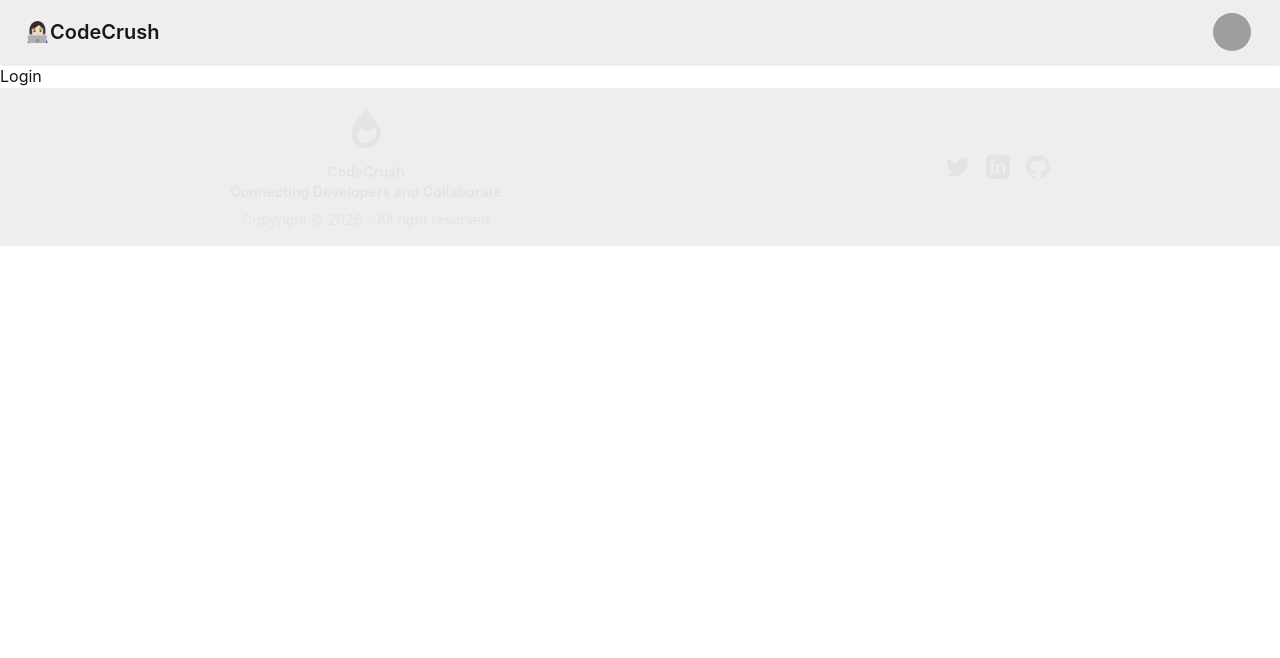
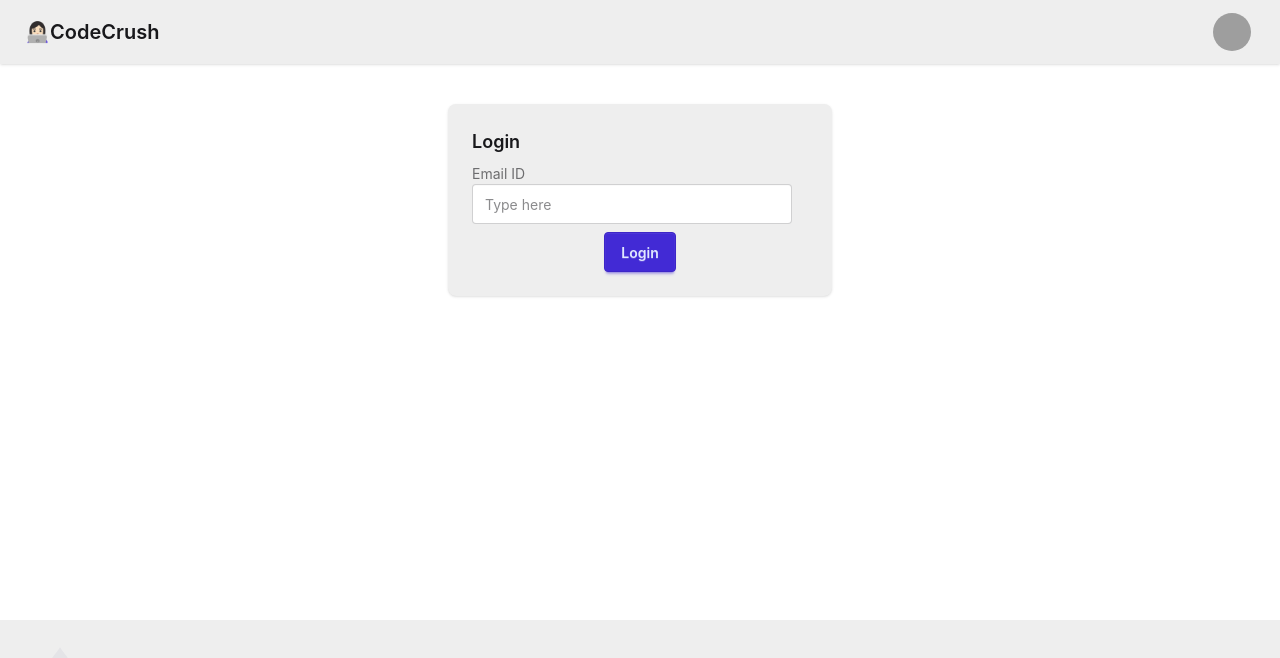
Before and after one commit to RamitRoshan/codecrush, a React (Vite) app in the folder frontend/: page /login in a window 1280 px wide. Shown: the top 658 px of the page. Built offline with nearby package versions, Linux system fonts and the light colour scheme; grey boxes are pictures that could not be loaded.

Commit message:
implements text input in login and improve the tailwind of footer

```diff
--- a/frontend/src/components/Body.jsx
+++ b/frontend/src/components/Body.jsx
@@ -4,12 +4,37 @@ import Footer from "./Footer"
 
 const Body = () => {
   return (
-    <div>
-        <NavBar/>
+    <div className="min-h-screen flex flex-col">
+
+      <NavBar/>
+
+      {/* Main Content */}
+      <main className="flex-1">
         <Outlet/>
-        <Footer/>
+      </main>
+
+      <Footer/>
+
     </div>
   )
 }
 
 export default Body
+
+
+
+// import { Outlet } from "react-router-dom"
+// import NavBar from "./NavBar"
+// import Footer from "./Footer"
+// const Body = () => {
+//   return (
+//     <div>
+//         <NavBar/>
+//         <div className="pt-20">
+//             <Outlet/>
+//         </div>
+//         <Footer/>
+//     </div>
+//   )
+// }
+// export default Body
--- a/frontend/src/components/Footer.jsx
+++ b/frontend/src/components/Footer.jsx
@@ -1,27 +1,117 @@
+// const Footer = () => {
+//   return (
+//     <footer className="footer footer-center bg-base-300 text-neutral-content p-4">
+//       <aside>
+//         <svg
+//           width="50"
+//           height="50"
+//           viewBox="0 0 24 24"
+//           xmlns="http://www.w3.org/2000/svg"
+//           fillRule="evenodd"
+//           clipRule="evenodd"
+//           className="inline-block fill-current"
+//         >
+//           <path d="M12 2c-3.5 5.5-7 8-7 12 0 3.866 3.134 7 7 7s7-3.134 7-7c0-4-3.5-6.5-7-12zm0 17c-2.209 0-4-1.791-4-4 0-1.389.707-2.651 1.793-3.454.648.857 1.813 1.454 3.207 1.454 1.564 0 2.743-1.245 2.993-2.654.642 1.029 1.007 2.264 1.007 3.654 0 2.209-1.791 4-4 4z" />
+//         </svg>
+//         <p className="font-bold">
+//           CodeCrush
+//           <br />
+//           Connecting Developers and Collaborate
+//         </p>
+//         <p>Copyright © {new Date().getFullYear()} - All right reserved</p>
+//       </aside>
+//       <nav>
+//         <div className="grid grid-flow-col gap-4">
+//           <a
+//             href="https://x.com/RamitRosha10031"
+//             target="_blank"
+//             rel="noopener noreferrer"
+//           >
+//             <svg
+//               xmlns="http://www.w3.org/2000/svg"
+//               width="24"
+//               height="24"
+//               viewBox="0 0 24 24"
+//               className="fill-current"
+//             >
+//               <path d="M24 4.557c-.883.392-1.832.656-2.828.775 1.017-.609 1.798-1.574 2.165-2.724-.951.564-2.005.974-3.127 1.195-.897-.957-2.178-1.555-3.594-1.555-3.179 0-5.515 2.966-4.797 6.045-4.091-.205-7.719-2.165-10.148-5.144-1.29 2.213-.669 5.108 1.523 6.574-.806-.026-1.566-.247-2.229-.616-.054 2.281 1.581 4.415 3.949 4.89-.693.188-1.452.232-2.224.084.626 1.956 2.444 3.379 4.6 3.419-2.07 1.623-4.678 2.348-7.29 2.04 2.179 1.397 4.768 2.212 7.548 2.212 9.142 0 14.307-7.721 13.995-14.646.962-.695 1.797-1.562 2.457-2.549z"></path>
+//             </svg>
+//           </a>
+//           <a
+//             href="https://www.linkedin.com/in/ramit-roshan32/"
+//             target="_blank"
+//             rel="noopener noreferrer"
+//           >
+//             <svg
+//               xmlns="http://www.w3.org/2000/svg"
+//               width="24"
+//               height="24"
+//               viewBox="0 0 24 24"
+//               className="fill-current"
+//             >
+//               <path d="M19 0h-14c-2.761 0-5 2.239-5 5v14c0 2.761 2.239 5 5 5h14c2.761 0 5-2.239 5-5v-14c0-2.761-2.239-5-5-5zm-11 19h-3v-10h3v10zm-1.5-11.268c-.966 0-1.75-.784-1.75-1.75s.784-1.75 1.75-1.75 1.75.784 1.75 1.75-.784 1.75-1.75 1.75zm13.5 11.268h-3v-5.604c0-1.336-.026-3.06-1.865-3.06-1.865 0-2.152 1.458-2.152 2.965v5.699h-3v-10h2.879v1.365h.042c.401-.759 1.379-1.56 2.839-1.56 3.038 0 3.597 2 3.597 4.604v5.591z" />
+//             </svg>
+//           </a>
+//           <a
+//             href="https://github.com/RamitRoshan"
+//             target="_blank"
+//             rel="noopener noreferrer"
+//           >
+//             <svg
+//               xmlns="http://www.w3.org/2000/svg"
+//               width="24"
+//               height="24"
+//               viewBox="0 0 24 24"
+//               className="fill-current"
+//             >
+//               <path d="M12 0c-6.627 0-12 5.373-12 12 0 5.304 3.438 9.8 8.207 11.385.6.111.793-.261.793-.577 0-.285-.011-1.04-.016-2.04-3.338.724-4.042-1.609-4.042-1.609-.546-1.387-1.333-1.757-1.333-1.757-1.091-.745.083-.729.083-.729 1.205.085 1.84 1.237 1.84 1.237 1.07 1.835 2.807 1.305 3.492.998.108-.776.42-1.305.763-1.605-2.665-.305-5.466-1.332-5.466-5.93 0-1.31.469-2.38 1.235-3.221-.123-.304-.535-1.527.117-3.182 0 0 1.007-.322 3.3 1.23.957-.267 1.983-.4 3.003-.404 1.02.004 2.047.137 3.003.404 2.293-1.552 3.298-1.23 3.298-1.23.653 1.655.241 2.878.118 3.182.767.841 1.234 1.911 1.234 3.221 0 4.608-2.805 5.625-5.476 5.922.432.372.816 1.102.816 2.222 0 1.606-.014 2.896-.014 3.293 0 .319.191.694.799.576 4.766-1.588 8.202-6.081 8.202-11.382 0-6.627-5.373-12-12-12z" />
+//             </svg>
+//           </a>
+//         </div>
+//       </nav>
+//     </footer>
+//   );
+// }
+// export default Footer
+
+
 const Footer = () => {
   return (
-    <footer className="footer footer-center bg-base-300 text-neutral-content p-4">
-      <aside>
+    <footer className="bg-base-300 text-neutral-content px-10 py-6">
+      <div className="max-w-7xl mx-auto flex justify-between items-center">
+
+        {/* LEFT SIDE */}
+        <div className="flex flex-col gap-2">
+          {/* Fire Logo */}
           <svg
-          width="50"
-          height="50"
+            width="40"
+            height="40"
             viewBox="0 0 24 24"
             xmlns="http://www.w3.org/2000/svg"
             fillRule="evenodd"
             clipRule="evenodd"
-          className="inline-block fill-current"
+            className="fill-current"
           >
             <path d="M12 2c-3.5 5.5-7 8-7 12 0 3.866 3.134 7 7 7s7-3.134 7-7c0-4-3.5-6.5-7-12zm0 17c-2.209 0-4-1.791-4-4 0-1.389.707-2.651 1.793-3.454.648.857 1.813 1.454 3.207 1.454 1.564 0 2.743-1.245 2.993-2.654.642 1.029 1.007 2.264 1.007 3.654 0 2.209-1.791 4-4 4z" />
           </svg>
-        <p className="font-bold">
+
+          <p className="font-bold text-lg">
             CodeCrush
-          <br />
+          </p>
+
+          <p className="text-sm">
             Connecting Developers and Collaborate
           </p>
-        <p>Copyright © {new Date().getFullYear()} - All right reserved</p>
-      </aside>
-      <nav>
-        <div className="grid grid-flow-col gap-4">
+
+          <p className="text-sm">
+            Copyright © {new Date().getFullYear()} - All rights reserved
+          </p>
+        </div>
+
+        {/* RIGHT SIDE - SOCIAL ICONS */}
+        <div className="flex gap-6">
+
+          {/* Twitter / X */}
           <a
             href="https://x.com/RamitRosha10031"
             target="_blank"
@@ -34,9 +124,11 @@ const Footer = () => {
               viewBox="0 0 24 24"
               className="fill-current"
             >
-              <path d="M24 4.557c-.883.392-1.832.656-2.828.775 1.017-.609 1.798-1.574 2.165-2.724-.951.564-2.005.974-3.127 1.195-.897-.957-2.178-1.555-3.594-1.555-3.179 0-5.515 2.966-4.797 6.045-4.091-.205-7.719-2.165-10.148-5.144-1.29 2.213-.669 5.108 1.523 6.574-.806-.026-1.566-.247-2.229-.616-.054 2.281 1.581 4.415 3.949 4.89-.693.188-1.452.232-2.224.084.626 1.956 2.444 3.379 4.6 3.419-2.07 1.623-4.678 2.348-7.29 2.04 2.179 1.397 4.768 2.212 7.548 2.212 9.142 0 14.307-7.721 13.995-14.646.962-.695 1.797-1.562 2.457-2.549z"></path>
+              <path d="M24 4.557c-.883.392-1.832.656-2.828.775 1.017-.609 1.798-1.574 2.165-2.724-.951.564-2.005.974-3.127 1.195-.897-.957-2.178-1.555-3.594-1.555-3.179 0-5.515 2.966-4.797 6.045-4.091-.205-7.719-2.165-10.148-5.144-1.29 2.213-.669 5.108 1.523 6.574-.806-.026-1.566-.247-2.229-.616-.054 2.281 1.581 4.415 3.949 4.89-.693.188-1.452.232-2.224.084.626 1.956 2.444 3.379 4.6 3.419-2.07 1.623-4.678 2.348-7.29 2.04 2.179 1.397 4.768 2.212 7.548 2.212 9.142 0 14.307-7.721 13.995-14.646.962-.695 1.797-1.562 2.457-2.549z"/>
             </svg>
           </a>
+
+          {/* LinkedIn */}
           <a
             href="https://www.linkedin.com/in/ramit-roshan32/"
             target="_blank"
@@ -49,9 +141,11 @@ const Footer = () => {
               viewBox="0 0 24 24"
               className="fill-current"
             >
-              <path d="M19 0h-14c-2.761 0-5 2.239-5 5v14c0 2.761 2.239 5 5 5h14c2.761 0 5-2.239 5-5v-14c0-2.761-2.239-5-5-5zm-11 19h-3v-10h3v10zm-1.5-11.268c-.966 0-1.75-.784-1.75-1.75s.784-1.75 1.75-1.75 1.75.784 1.75 1.75-.784 1.75-1.75 1.75zm13.5 11.268h-3v-5.604c0-1.336-.026-3.06-1.865-3.06-1.865 0-2.152 1.458-2.152 2.965v5.699h-3v-10h2.879v1.365h.042c.401-.759 1.379-1.56 2.839-1.56 3.038 0 3.597 2 3.597 4.604v5.591z" />
+              <path d="M19 0h-14c-2.761 0-5 2.239-5 5v14c0 2.761 2.239 5 5 5h14c2.761 0 5-2.239 5-5v-14c0-2.761-2.239-5-5-5zm-11 19h-3v-10h3v10zm-1.5-11.268c-.966 0-1.75-.784-1.75-1.75s.784-1.75 1.75-1.75 1.75.784 1.75 1.75-.784 1.75-1.75 1.75zm13.5 11.268h-3v-5.604c0-1.336-.026-3.06-1.865-3.06-1.865 0-2.152 1.458-2.152 2.965v5.699h-3v-10h2.879v1.365h.042c.401-.759 1.379-1.56 2.839-1.56 3.038 0 3.597 2 3.597 4.604v5.591z"/>
             </svg>
           </a>
+
+          {/* GitHub */}
           <a
             href="https://github.com/RamitRoshan"
             target="_blank"
@@ -64,13 +158,14 @@ const Footer = () => {
               viewBox="0 0 24 24"
               className="fill-current"
             >
-              <path d="M12 0c-6.627 0-12 5.373-12 12 0 5.304 3.438 9.8 8.207 11.385.6.111.793-.261.793-.577 0-.285-.011-1.04-.016-2.04-3.338.724-4.042-1.609-4.042-1.609-.546-1.387-1.333-1.757-1.333-1.757-1.091-.745.083-.729.083-.729 1.205.085 1.84 1.237 1.84 1.237 1.07 1.835 2.807 1.305 3.492.998.108-.776.42-1.305.763-1.605-2.665-.305-5.466-1.332-5.466-5.93 0-1.31.469-2.38 1.235-3.221-.123-.304-.535-1.527.117-3.182 0 0 1.007-.322 3.3 1.23.957-.267 1.983-.4 3.003-.404 1.02.004 2.047.137 3.003.404 2.293-1.552 3.298-1.23 3.298-1.23.653 1.655.241 2.878.118 3.182.767.841 1.234 1.911 1.234 3.221 0 4.608-2.805 5.625-5.476 5.922.432.372.816 1.102.816 2.222 0 1.606-.014 2.896-.014 3.293 0 .319.191.694.799.576 4.766-1.588 8.202-6.081 8.202-11.382 0-6.627-5.373-12-12-12z" />
+              <path d="M12 0c-6.627 0-12 5.373-12 12 0 5.304 3.438 9.8 8.207 11.385.6.111.793-.261.793-.577 0-.285-.011-1.04-.016-2.04-3.338.724-4.042-1.609-4.042-1.609-.546-1.387-1.333-1.757-1.333-1.757-1.091-.745.083-.729.083-.729 1.205.085 1.84 1.237 1.84 1.237 1.07 1.835 2.807 1.305 3.492.998.108-.776.42-1.305.763-1.605-2.665-.305-5.466-1.332-5.466-5.93 0-1.31.469-2.38 1.235-3.221-.123-.304-.535-1.527.117-3.182 0 0 1.007-.322 3.3 1.23.957-.267 1.983-.4 3.003-.404 1.02.004 2.047.137 3.003.404 2.293-1.552 3.298-1.23 3.298-1.23.653 1.655.241 2.878.118 3.182.767.841 1.234 1.911 1.234 3.221 0 4.608-2.805 5.625-5.476 5.922.432.372.816 1.102.816 2.222 0 1.606-.014 2.896-.014 3.293 0 .319.191.694.799.576 4.766-1.588 8.202-6.081 8.202-11.382 0-6.627-5.373-12-12-12z"/>
             </svg>
           </a>
+
         </div>
-      </nav>
+      </div>
     </footer>
   );
-}
+};
 
-export default Footer
+export default Footer;
--- a/frontend/src/components/Login.jsx
+++ b/frontend/src/components/Login.jsx
@@ -1,7 +1,32 @@
 const Login = () => {
   return (
-    <div>Login</div>
-  )
+    <div className="flex justify-center my-10">
+      <div className="card bg-base-300 w-96 shadow-sm">
+        <div className="card-body">
+          <h2 className="card-title">Login</h2>
+          <div>
+            <label className="form-control w-full max-w-xs">
+              <div className="label">
+                <span className="label-text">Email ID</span>
+              </div>
+              <input
+                type="text"
+                placeholder="Type here"
+                className="input input-bordered w-full max-w-xs"
+              />
+            </label>
+          </div>
+
+          <div className="card-actions justify-center">
+            <button className="btn btn-primary">Login</button>
+          </div>
+        </div>
+      </div>
+    </div>
+  );
 }
 
 export default Login
+
+
+//5-56
```
Lines whose indentation alone changed are shown as unchanged.
